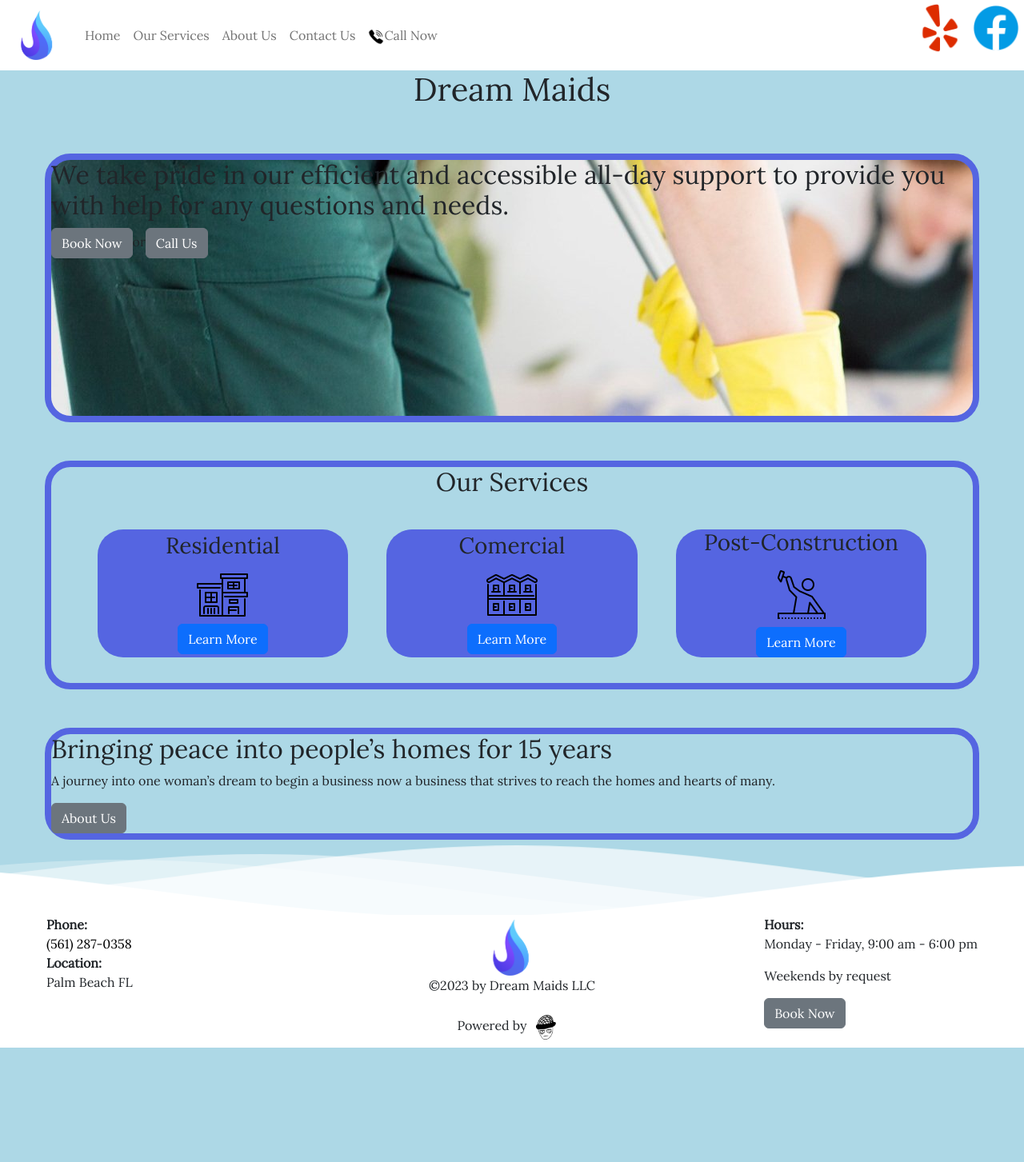
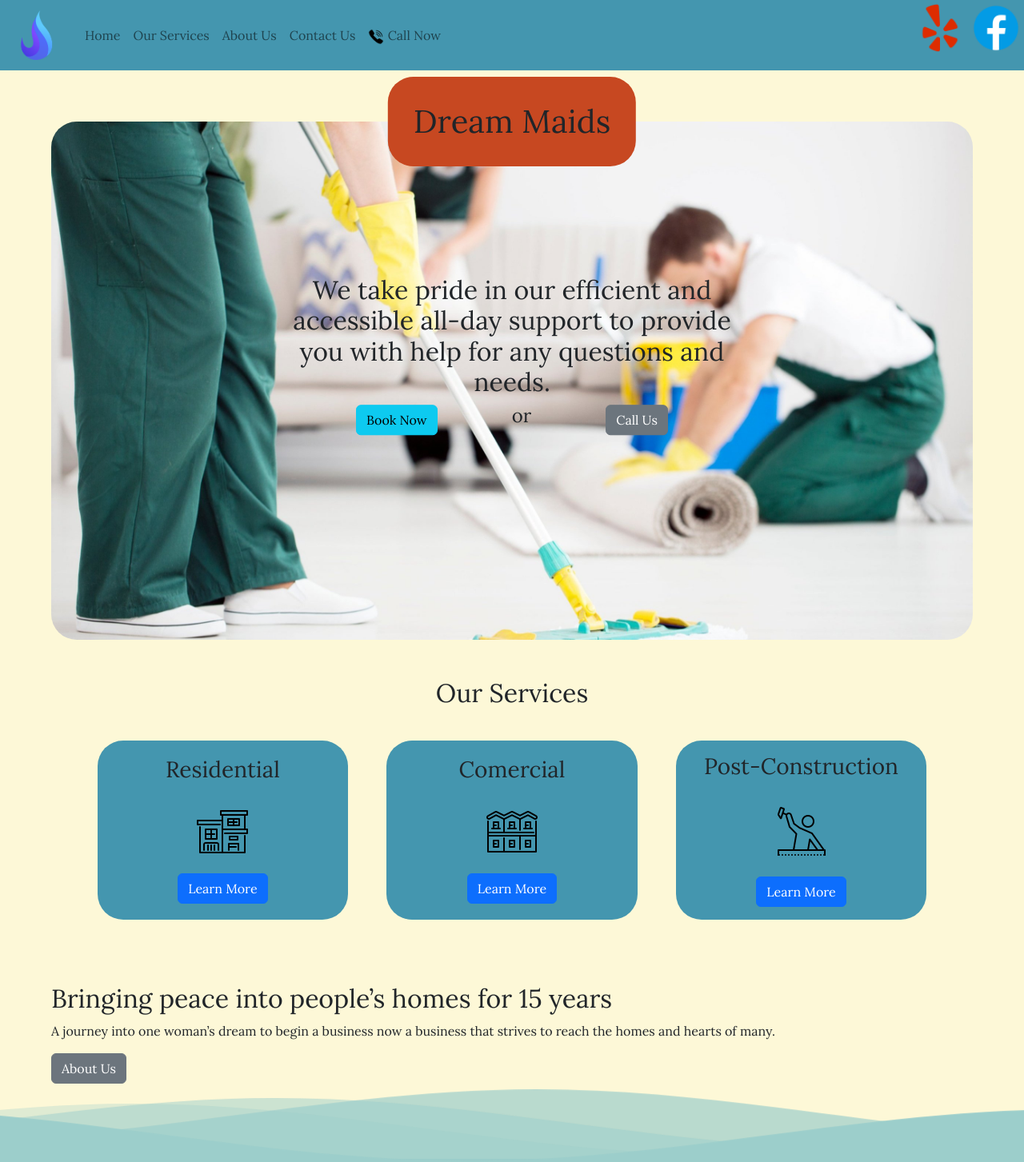
Before and after one commit to TheGoumble/dream-maids, a React (Create React App) app: page / in a window 1280 px wide. Shown: the top 1453 px of the page at 80% size. Before the commit the page ends 1310 px from the top, so only its background shows below. Built offline with nearby package versions, Linux system fonts and the light colour scheme; no server answers.

Commit message:
pallete change

```diff
--- a/src/App.css
+++ b/src/App.css
@@ -15,7 +15,7 @@ html {
 
 body {
   font-family: "Lora", serif;
-  background-color: lightblue;
+  background-color: #FDF8D7;
   position: relative;
   min-height: 100vh;
 }
--- a/src/components/BookNow/index.jsx
+++ b/src/components/BookNow/index.jsx
@@ -68,7 +68,7 @@ const BookNow = () => {
 
   return (
     <>
-      <Button variant="secondary" onClick={handleShow}>
+      <Button variant="info"  onClick={handleShow}>
         Book Now
       </Button>
 
--- a/src/components/Footer/footer.css
+++ b/src/components/Footer/footer.css
@@ -6,7 +6,7 @@ footer {
 }
 
 footer > section {
-  background-color: white;
+  background-color: #9CCECB;
   display: flex;
   justify-content: space-between;
   align-items: center;
--- a/src/components/Footer/index.jsx
+++ b/src/components/Footer/index.jsx
@@ -29,21 +29,21 @@ const Footer = () => {
               xlinkHref="#gentle-wave"
               x="48"
               y="0"
-              fill="rgba(255,255,255,0.7"
+              fill="rgba(156,206,203,0.7"
             />
             <use
               xlinkHref="#gentle-wave"
               x="48"
               y="3"
-              fill="rgba(255,255,255,0.5)"
+              fill="rgba(156,206,203,0.5)"
             />
             <use
               xlinkHref="#gentle-wave"
               x="48"
               y="5"
-              fill="rgba(255,255,255,0.3)"
+              fill="rgba(156,206,203,0.3)"
             />
-            <use xlinkHref="#gentle-wave" x="48" y="7" fill="#fff" />
+            <use xlinkHref="#gentle-wave" x="48" y="7" fill="#9CCECB" />
           </g>
         </svg>
       </div>
--- a/src/components/Header/header.css
+++ b/src/components/Header/header.css
@@ -1,5 +1,5 @@
 header {
-  background-color: white;
+  background-color: #4496AF;
   display: flex;
   justify-content: space-between;
   align-items: flex-start;
--- a/src/components/Header/index.jsx
+++ b/src/components/Header/index.jsx
@@ -13,7 +13,7 @@ const Header = () => {
   return (
     <header>
       <Navbar expand="lg">
-        <Container>
+        <Container className="justify-content-start">
           <Navbar.Brand href="/">
             <img className="img" src={logo} alt="Dream Maids Logo" />
           </Navbar.Brand>
@@ -24,7 +24,7 @@ const Header = () => {
               <Nav.Link href="our-services">Our Services</Nav.Link>
               <Nav.Link href="about-us">About Us</Nav.Link>
               <Nav.Link href="contact-us">Contact Us</Nav.Link>
-              <Nav.Link href="tel:+(561) 287-0358"><img id="call" src={call} alt="call now" />Call Now</Nav.Link>
+              <Nav.Link href="tel:+(561) 287-0358"><img id="call" src={call} alt="call now" /> Call Now</Nav.Link>
             </Nav>
           </Navbar.Collapse>
         </Container>
--- a/src/pages/AboutUs/aboutUs.css
+++ b/src/pages/AboutUs/aboutUs.css
@@ -5,16 +5,9 @@
   align-items: center;
 }
 
-.sub-text {
-  background-image: linear-gradient(to bottom right, #764bf6, #503fdf);
-  color: white;
-  border-radius: 1.5rem;
-  padding: .5rem;
-}
-
 .text {
-  background-image: linear-gradient(to bottom right, #645cf6, #5565e1);
-  color: white;
+  background-color: #6ABDCD;
+  color: black;
   border-radius: 1.5rem;
   padding: 2rem;
 }
--- a/src/pages/Home/home.css
+++ b/src/pages/Home/home.css
@@ -7,36 +7,57 @@
 }
 
 .outer {
-  border-style: solid;
-  border-color: #5565e1;
   width: 100%;
-  border-width: 0.5rem;
-  border-radius: 2rem;
-
+  z-index: 0;
 }
 
 .service-cards {
-  background-color: #5565e1;
+  background-color: #4496af;
   display: flex;
   flex-direction: column;
   align-items: center;
   justify-content: space-evenly;
   border-radius: 2rem;
+  height: 14rem;
 }
 
 #contact {
-  height: 20rem;
-  background-image: url("../../images/img_1.jpeg");
+  padding-top: 4rem;
+  display: flex;
+  flex-direction: column;
+  position: relative;
+  text-align: center;
 }
 
 #contact > img {
-  z-index: 0;
-  width: 500px;
+  z-index: 1;
+  position: relative;
+  text-align: center;
+  width: 100%;
   border-radius: 2rem;
 }
 
 #contact > span {
-  z-index: 1;
+  z-index: 2;
+  position: absolute;
+  top: 50%;
+  left: 50%;
+  transform: translate(-50%, -50%);
+}
+#contact > span > span {
+  display: flex;
+  justify-content: space-evenly;
+  align-items: center;
+}
+
+#contact > h1 {
+  background-color: #c74821;
+  z-index: 2;
+  position: absolute;
+  left: 50%;
+  transform: translate(-50%, -50%);
+  padding: 2rem;
+  border-radius: 2rem;
 }
 
 #services {
--- a/src/pages/Home/index.jsx
+++ b/src/pages/Home/index.jsx
@@ -15,16 +15,17 @@ import "./home.css"
 const Home = () => {
   return (
     <section id="home">
-      <h1>Dream Maids </h1>
       <div className="outer" id="contact">
+        <img src={img_1} alt="people cleaning a room" />
+        <h1>Dream Maids </h1>
         <span>
           <h2>
             We take pride in our efficient and accessible all-day support to
             provide you with help for any questions and needs.
           </h2>
-          <span id="">
+          <span>
             <BookNow />
-            or
+            <p className="h4">or</p>
             <Button href="tel:+(561) 287-0358" variant="secondary">
               Call Us
             </Button>
```
